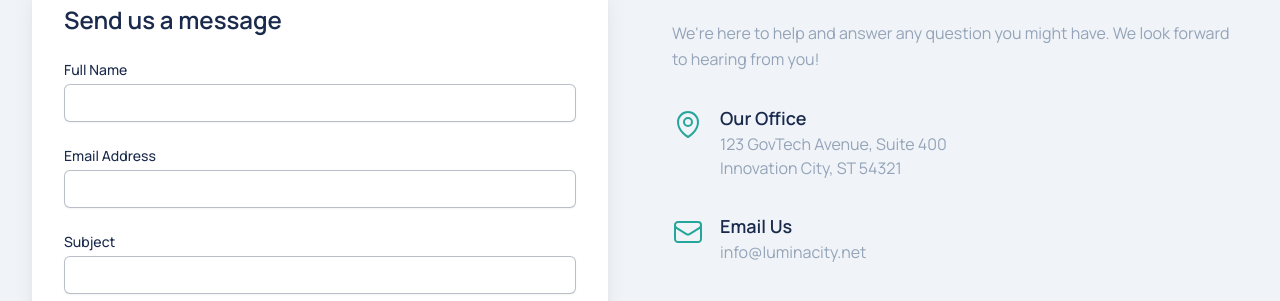
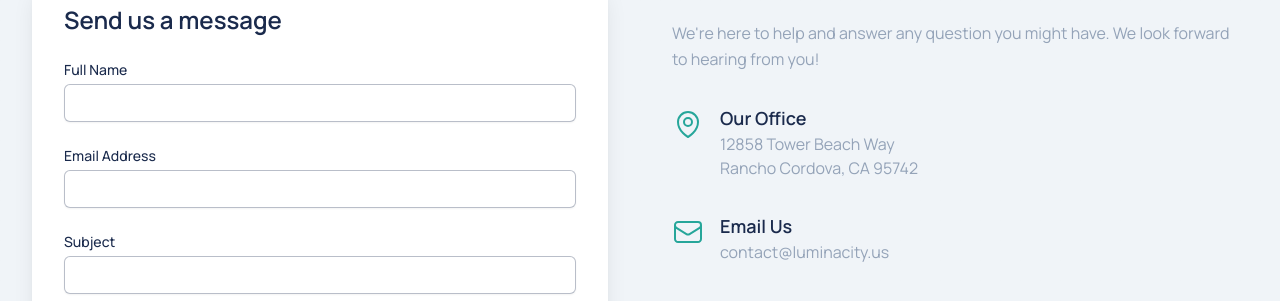
Before and after one commit to hperugu/luminacity, a React (Vite) app: page / in a window 1280 px wide. Shown: the part 4445-4746 px from the top of the page. Built offline with nearby package versions, Linux system fonts and the light colour scheme.

Commit message:
Updated ContactSection.tsx

```diff
--- a/src/sections/ContactSection.tsx
+++ b/src/sections/ContactSection.tsx
@@ -110,14 +110,14 @@ const ContactSection: React.FC<SectionProps> = ({ id }) => {
             <LocationMarkerIcon className="w-8 h-8 text-primary mt-1 flex-shrink-0" />
             <div>
               <h4 className="text-lg font-semibold text-neutral-dark">Our Office</h4>
-              <p className="text-neutral-medium">123 GovTech Avenue, Suite 400<br />Innovation City, ST 54321</p>
+              <p className="text-neutral-medium">12858 Tower Beach Way<br />Rancho Cordova, CA 95742</p>
             </div>
           </div>
           <div className="flex items-start space-x-4">
             <ContactMailIcon className="w-8 h-8 text-primary mt-1 flex-shrink-0" />
             <div>
               <h4 className="text-lg font-semibold text-neutral-dark">Email Us</h4>
-              <a href="mailto:info@luminacity.net" className="text-neutral-medium hover:text-primary transition-colors">info@luminacity.net</a>
+              <a href="mailto:contact@luminacity.us" className="text-neutral-medium hover:text-primary transition-colors">contact@luminacity.us</a>
             </div>
           </div>
            <div className="flex items-start space-x-4">
```
